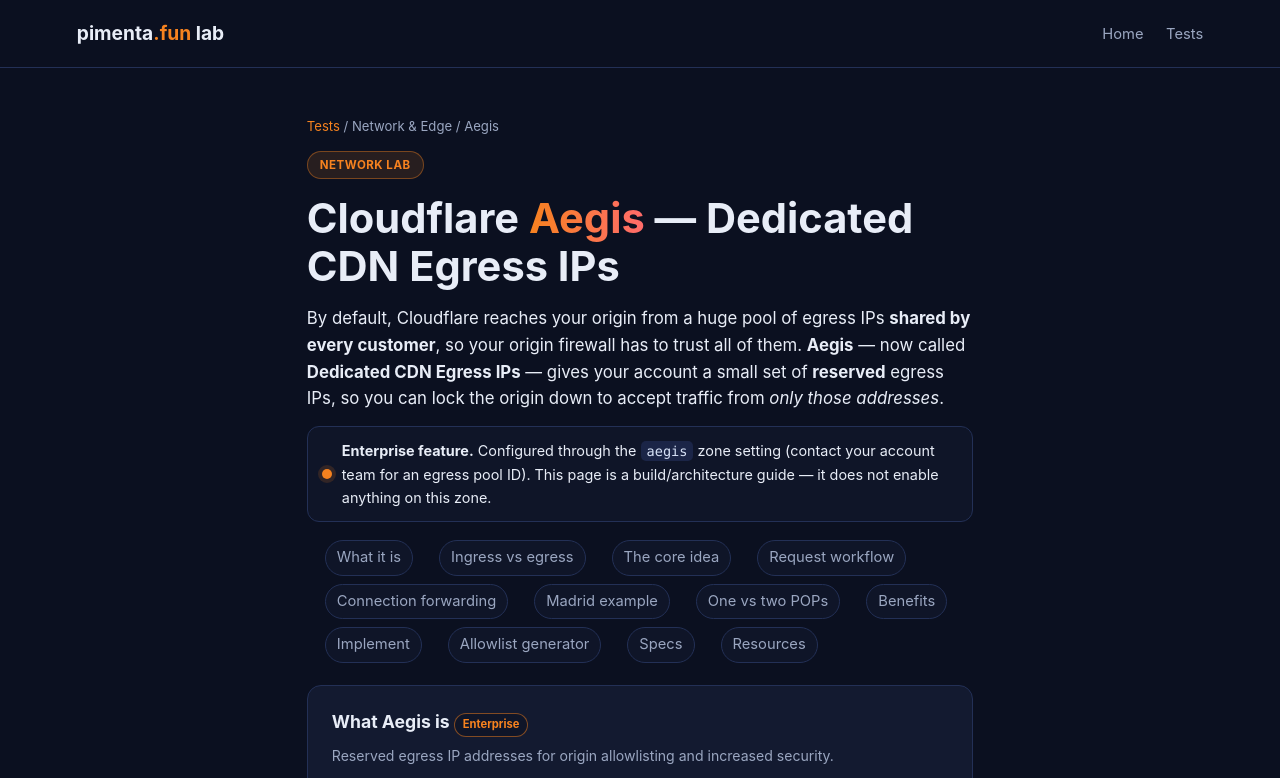
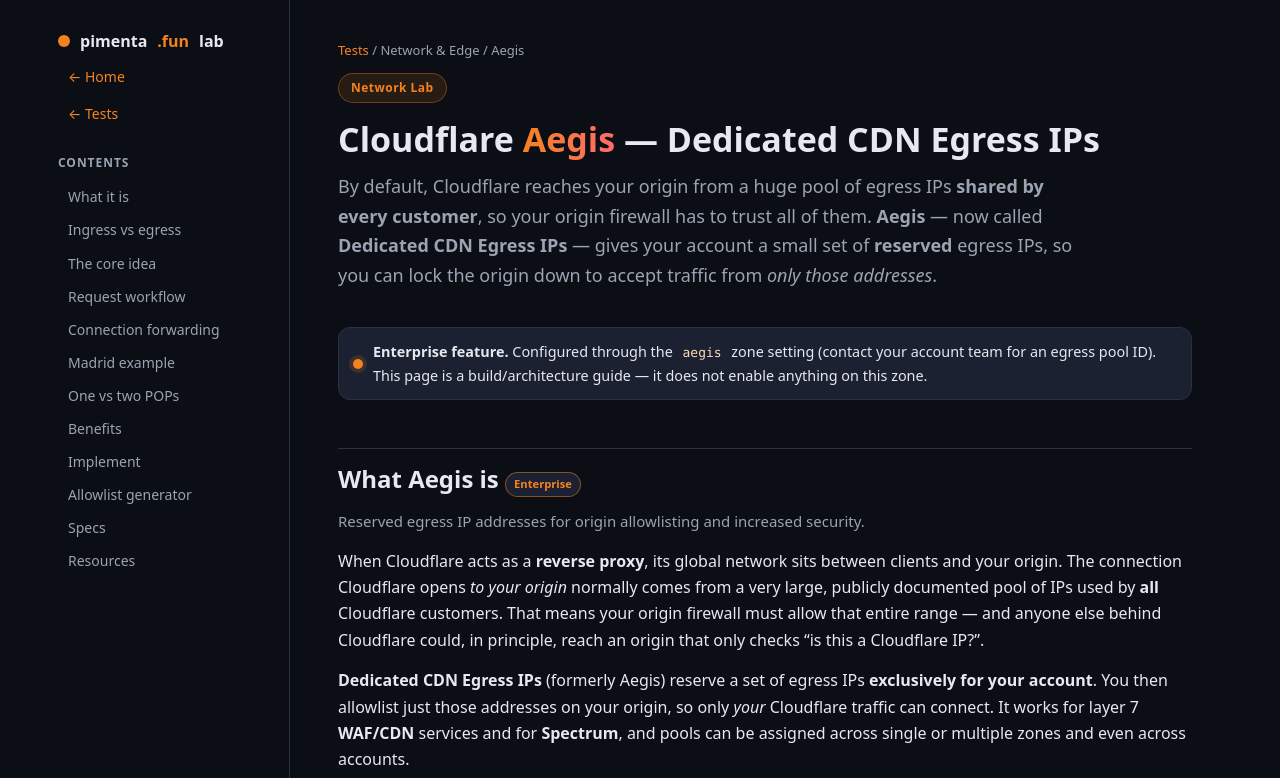
Before and after one commit to tpimentacf/pimenta.fun-LAB, a plain HTML site: page www/aegis-lab/index.html in a window 1280 px wide. Shown: the top 778 px of the page. Drawn offline with Linux system fonts and the light colour scheme.

Commit message:
Convert precursor-lab, images-lab, aegis-lab to docs.css layout
Move the three long-form interactive lab guides (each already had an
in-body TOC) to the shared sidebar-TOC docs layout: swap lab.css ->
docs.css, relocate nav/crumb/tag/h1/lead into nav.toc + header.hero, wrap
in .layout > main, drop the in-body pill TOC, and put the disclaimer
inside main.

Preserve each page's interactive widget CSS + JS untouched and strip only
the rules that clash with the shell:
- .panel h2/h3/.sub and the in-body .toc pill styles (all handled by docs.css)
- rename the inline .pill label class to .lbl (precursor, aegis) so it no
  longer collides with the hero .pill; body usages renamed to match.

Compact interactive tools without a TOC (api-shield, content-scanning-lab,
page-shield) intentionally stay on the current lab.css shell.

```diff
--- a/www/aegis-lab/index.html
+++ b/www/aegis-lab/index.html
@@ -5,23 +5,14 @@
   <meta name="viewport" content="width=device-width, initial-scale=1.0" />
   <title>Cloudflare Aegis &mdash; Dedicated CDN Egress IPs &mdash; Pimenta Lab</title>
   <meta name="description" content="Guide to Cloudflare Aegis (Dedicated CDN Egress IPs): what it is, architecture diagrams, how a request flows through Cloudflare ingress and egress, connection forwarding for IPv4, how to implement it via the aegis zone setting, and an origin firewall allowlist rule generator." />
-  <link rel="stylesheet" href="/assets/lab.css" />
+  <link rel="stylesheet" href="/assets/docs.css" />
   <style>
-    /* page-specific styling layered on /assets/lab.css */
-    .panel h2 { margin-top: 0; font-size: 1.1rem; }
-    .panel h3 { font-size: 0.95rem; margin: 22px 0 6px; }
-    .panel .sub { color: var(--muted); font-size: 0.88rem; margin: -4px 0 14px; }
-
+    /* page-specific components layered on /assets/docs.css */
     .status { display: flex; align-items: center; gap: 10px; padding: 12px 14px; border-radius: 12px;
       border: 1px solid var(--border); background: var(--panel2); font-size: 0.9rem; margin: 0 0 18px; }
     .status .dot { width: 10px; height: 10px; border-radius: 999px; background: var(--accent); flex: none;
       box-shadow: 0 0 0 4px rgba(246,130,31,0.15); }
     .status .txt b { color: var(--text); }
-
-    .toc { display: flex; flex-wrap: wrap; gap: 8px; margin: 4px 0 22px; }
-    .toc a { font-size: 0.82rem; padding: 5px 11px; border-radius: 999px; border: 1px solid var(--border);
-      background: var(--panel2); color: var(--muted); text-decoration: none; }
-    .toc a:hover { color: var(--text); border-color: var(--accent); }
 
     figure.diagram { margin: 6px 0 0; background: var(--panel2); border: 1px solid var(--border);
       border-radius: 12px; padding: 14px; }
@@ -49,9 +40,9 @@
     pre.code { background: var(--panel2); border: 1px solid var(--border); border-radius: 12px; padding: 14px 16px;
       overflow-x: auto; font-size: 0.82rem; line-height: 1.55; color: #d7e2f7; }
     pre.code .c { color: var(--muted); }
-    .pill { display: inline-block; font-size: 0.7rem; padding: 2px 8px; border-radius: 999px;
+    .lbl { display: inline-block; font-size: 0.7rem; padding: 2px 8px; border-radius: 999px;
       border: 1px solid var(--border); background: var(--panel2); color: var(--muted); }
-    .pill.ent { color: var(--accent); border-color: rgba(246,130,31,0.5); }
+    .lbl.ent { color: var(--accent); border-color: rgba(246,130,31,0.5); }
 
     /* allowlist generator */
     .gen { display: grid; grid-template-columns: 1fr 1fr; gap: 16px; margin: 6px 0 0; }
@@ -71,31 +62,12 @@
   </style>
 </head>
 <body>
-  <header class="lab">
-    <div class="brand">pimenta<span>.fun</span> lab</div>
-    <nav>
-      <a href="https://www.pimenta.fun">Home</a>
-      <a href="https://www.pimenta.fun/#tests">Tests</a>
-    </nav>
-  </header>
-
-  <main class="lab">
-    <div class="crumb"><a href="https://www.pimenta.fun/#tests">Tests</a> / Network &amp; Edge / Aegis</div>
-    <span class="tag">Network Lab</span>
-    <h1>Cloudflare <span class="grad">Aegis</span> &mdash; Dedicated CDN Egress IPs</h1>
-    <p class="lead">By default, Cloudflare reaches your origin from a huge pool of egress IPs <b>shared by every
-      customer</b>, so your origin firewall has to trust all of them. <b>Aegis</b> &mdash; now called
-      <b>Dedicated CDN Egress IPs</b> &mdash; gives your account a small set of <b>reserved</b> egress IPs, so you can
-      lock the origin down to accept traffic from <i>only those addresses</i>.</p>
-
-    <div class="status">
-      <span class="dot"></span>
-      <span class="txt"><b>Enterprise feature.</b> Configured through the <code class="inline">aegis</code> zone setting
-        (contact your account team for an egress pool ID). This page is a build/architecture guide &mdash; it does not
-        enable anything on this zone.</span>
-    </div>
-
+  <div class="layout">
     <nav class="toc">
+      <div class="brand"><span class="dot"></span> pimenta<span>.fun</span> lab</div>
+      <a class="home" href="https://www.pimenta.fun">&larr; Home</a>
+      <a class="home" href="https://www.pimenta.fun/#tests">&larr; Tests</a>
+      <h2>Contents</h2>
       <a href="#what">What it is</a>
       <a href="#ingress-egress">Ingress vs egress</a>
       <a href="#value">The core idea</a>
@@ -110,9 +82,27 @@
       <a href="#resources">Resources</a>
     </nav>
 
+    <main>
+      <header class="hero">
+        <div class="crumb"><a href="https://www.pimenta.fun/#tests">Tests</a> / Network &amp; Edge / Aegis</div>
+        <span class="pill">Network Lab</span>
+        <h1>Cloudflare <span class="grad">Aegis</span> &mdash; Dedicated CDN Egress IPs</h1>
+        <p class="lead">By default, Cloudflare reaches your origin from a huge pool of egress IPs <b>shared by every
+          customer</b>, so your origin firewall has to trust all of them. <b>Aegis</b> &mdash; now called
+          <b>Dedicated CDN Egress IPs</b> &mdash; gives your account a small set of <b>reserved</b> egress IPs, so you can
+          lock the origin down to accept traffic from <i>only those addresses</i>.</p>
+      </header>
+
+    <div class="status">
+      <span class="dot"></span>
+      <span class="txt"><b>Enterprise feature.</b> Configured through the <code class="inline">aegis</code> zone setting
+        (contact your account team for an egress pool ID). This page is a build/architecture guide &mdash; it does not
+        enable anything on this zone.</span>
+    </div>
+
     <!-- ============================================================= -->
     <section id="what" class="panel">
-      <h2>What Aegis is <span class="pill ent">Enterprise</span></h2>
+      <h2>What Aegis is <span class="lbl ent">Enterprise</span></h2>
       <p class="sub">Reserved egress IP addresses for origin allowlisting and increased security.</p>
       <p>When Cloudflare acts as a <b>reverse proxy</b>, its global network sits between clients and your origin. The
         connection Cloudflare opens <i>to your origin</i> normally comes from a very large, publicly documented pool of
@@ -666,14 +656,15 @@
         <li><a style="color:var(--accent);" href="https://blog.cloudflare.com/cloudflare-aegis/">Cloudflare Aegis</a> &mdash; the original announcement blog.</li>
       </ul>
     </section>
-  </main>
-
-      <section class="disclaimer"><div class="box">
+    <section class="disclaimer"><div class="box">
       <b>Disclaimer:</b> All information provided on this page was developed by Pimenta.fun LAB.
       Please consult the official documentation for the most accurate and up-to-date information.
       We are not responsible for any issues, damages, or data loss that may occur from using this information.
       <span class="risk">USE AT YOUR OWN RISK.</span>
     </div></section>
+  </main>
+  </div>
+
   <footer class="lab">
     <span>&copy; 2026 pimenta.fun &mdash; Security Lab &middot; built by TPimenta LAB</span>
     <a href="https://www.pimenta.fun/#tests">Back to tests</a>
```
Also changed, not shown: www/images-lab/index.html (+27 -36 lines), www/precursor-lab/index.html (+39 -49 lines).
